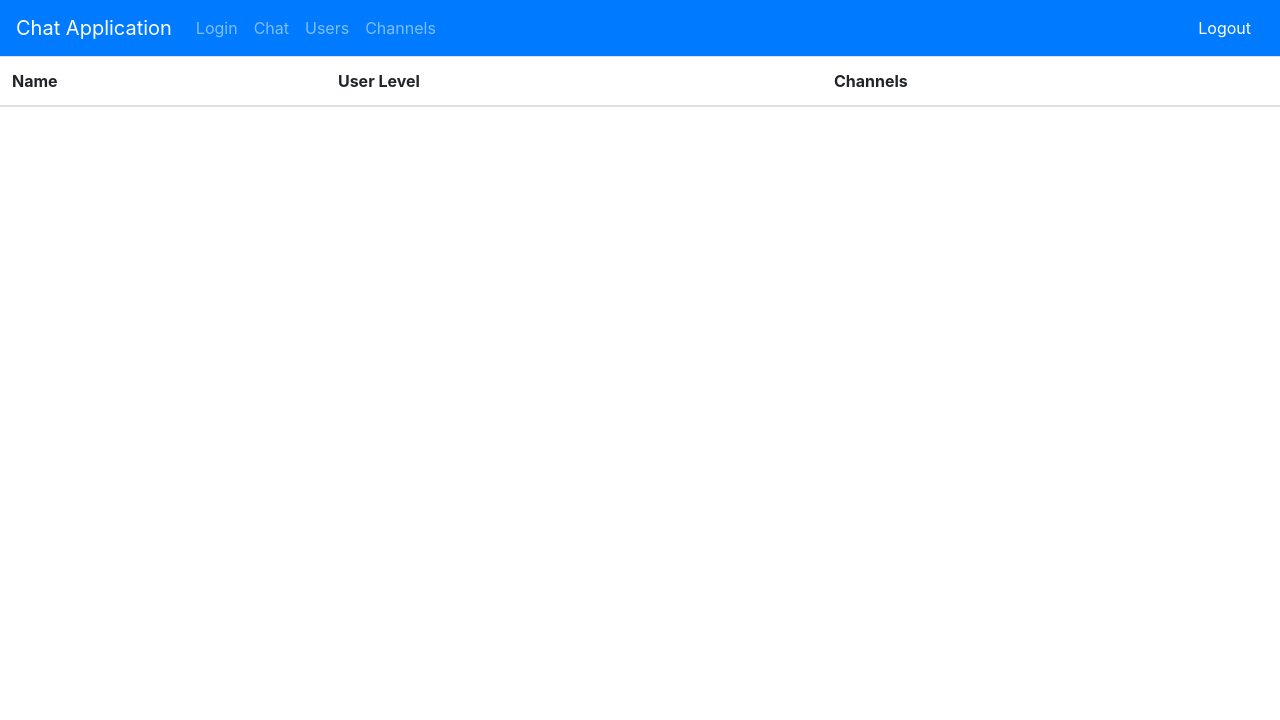
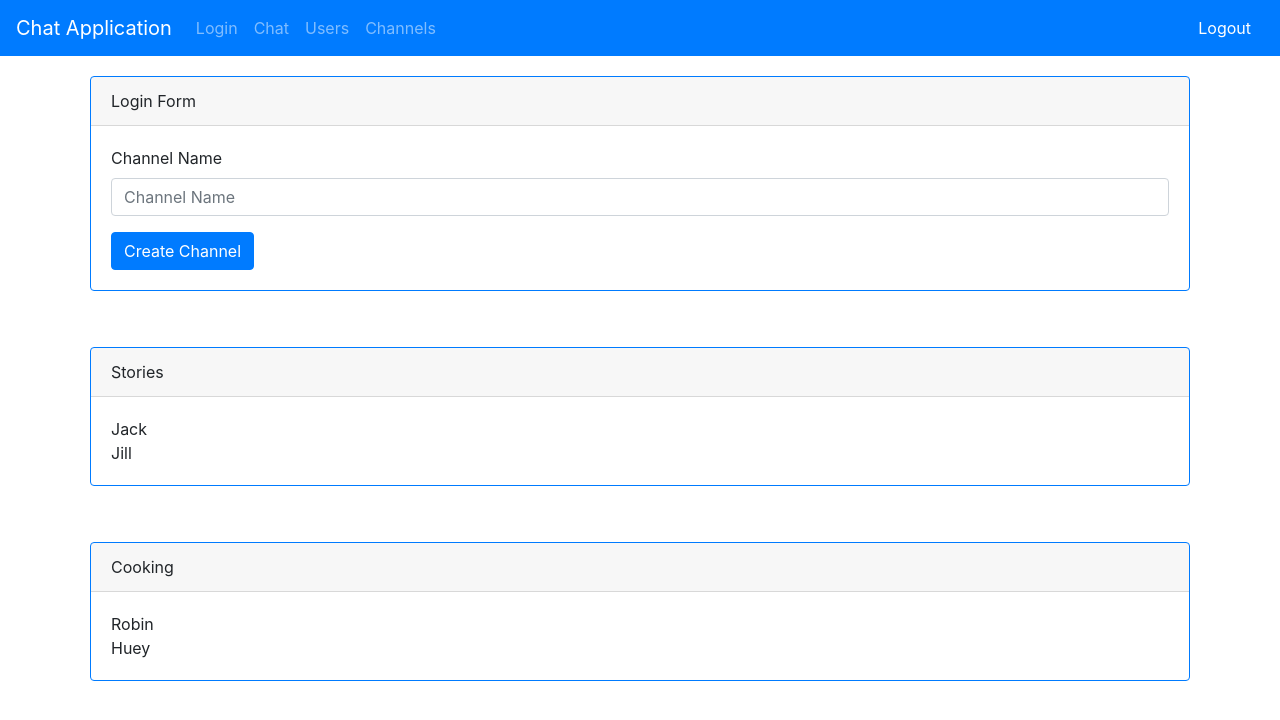
Before and after one commit to andrewc98/assignment1, an Angular app in the folder chat-app/: page /manage_channels in a window 1280 px wide. Shown: the top 720 px of the page. Built offline with nearby package versions, Linux system fonts and the light colour scheme; sample sign-in values are in the browser's storage.

Commit message:
Manage Channel GUI and basic functionality completed.

```diff
--- a/chat-app/src/app/manage-channels/manage-channels.component.html
+++ b/chat-app/src/app/manage-channels/manage-channels.component.html
@@ -1,19 +1,30 @@
 <!-- https://bootswatch.com/superhero/ -->
-<table class="table table-hover">
-  <thead>
-    <tr>
-      <th scope="col">Name</th>
-      <th scope="col">User Level</th>
-      <th scope="col">Channels</th>
-    </tr>
-  </thead>
-  <tbody>
-    <tr>
-      <div *ngFor="let user of users">
-        <td>{{user.name}}</td>
-        <td>{{user.level}}</td>
-        <td>{{user.channels}}</td>
+<div class="container" style="padding: 20px;">
+  <div class="card border-primary mb-3" style="max-width: 100rem;">
+    <div class="card-header">Login Form</div>
+    <div class="card-body">
+      <form (submit)="createChannel($event)">
+        <fieldset>
+          <div class="form-group">
+            <label>Channel Name</label>
+            <input [(ngModel)]="channelName" type="text" placeholder="Channel Name" id="channelName" class="form-control" name="channelName">
+          </div>
+          <button type="submit" class="btn btn-primary">Create Channel</button>
+        </fieldset>
+      </form>
+    </div>
+  </div>
+</div>
+
+<div *ngFor="let channel of channels">
+  <div class="container" style="padding: 20px;">
+    <div class="card border-primary mb-3" style="max-width: 100em;">
+      <div class="card-header">{{channel.name}}</div>
+      <div class="card-body">
+        <div *ngFor="let user of channel.users">
+          {{user}}
+        </div>
       </div>
-    </tr>
-  </tbody>
-</table>
+    </div>
+  </div>
+</div>
--- a/chat-app/src/app/manage-channels/manage-channels.component.ts
+++ b/chat-app/src/app/manage-channels/manage-channels.component.ts
@@ -8,6 +8,14 @@ import { Router } from '@angular/router';
 })
 export class ManageChannelsComponent implements OnInit {
 
+  public channels = [{
+    name: "Stories",
+    users: ["Jack", "Jill"]
+  },{
+    name: "Cooking",
+    users: ["Robin", "Huey"]
+  }];
+
   constructor(private router:Router) { }
 
   ngOnInit() {
@@ -16,4 +24,14 @@ export class ManageChannelsComponent implements OnInit {
       this.router.navigateByUrl("home");
     }
   }
+
+  /*
+    Author ------- Andrew Campbell
+    Date --------- 31/08/2018
+    Description -- This function will login the user, and redirect them to chat, only if they are a registered user.
+  */
+ loginUser(event){
+  event.preventDefault();
+
+  }
 }
```
